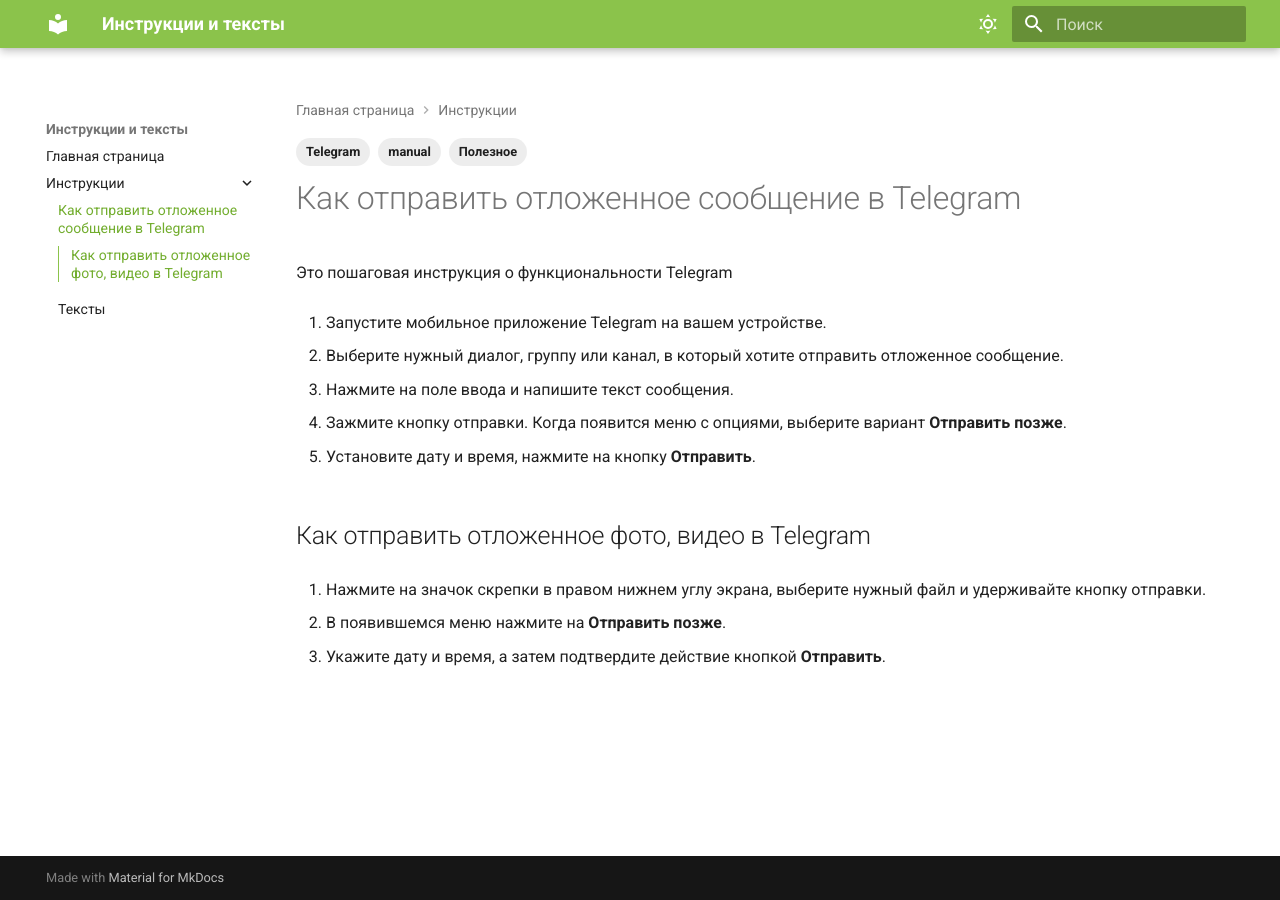
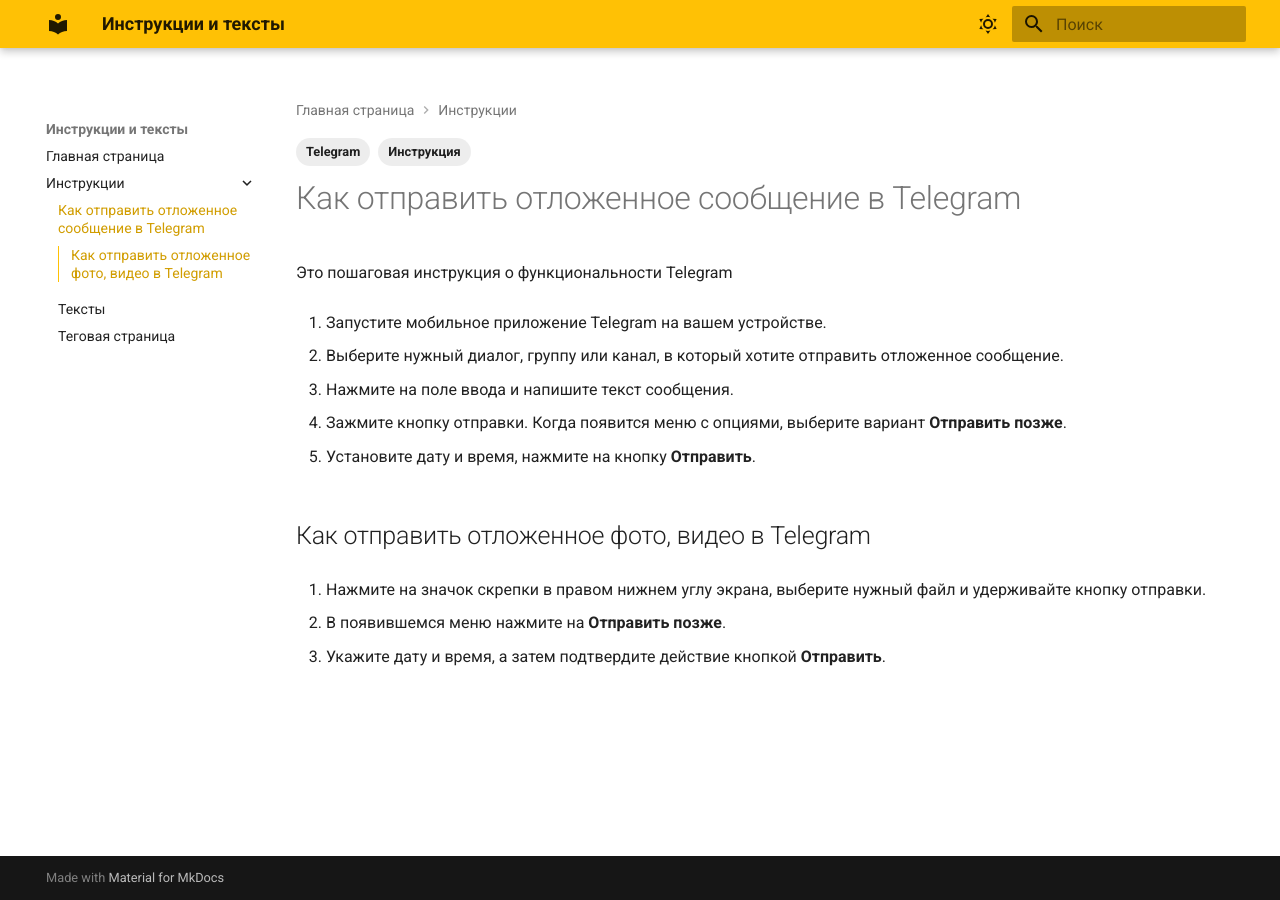
Before and after one commit to klodisapk/klodisa-pet-project, an MkDocs documentation site: the page built from docs/instructions/Telegram/klodisapk-instruction.md, in a window 1280 px wide. Built offline with MkDocs 1.6.1 and Material for MkDocs 9.7.7, drawn with Linux system fonts in a browser that asks for light colours.

Commit message:
Добавлена страница тегов

```diff
--- a/docs/instructions/Telegram/klodisapk-instruction.md
+++ b/docs/instructions/Telegram/klodisapk-instruction.md
@@ -1,8 +1,7 @@
 ---
 tags:
   - Telegram
-  - manual
-  - Полезное
+  - Инструкция
 ---
 
 # Как отправить отложенное сообщение в Telegram
--- a/mkdocs.yml
+++ b/mkdocs.yml
@@ -13,8 +13,8 @@
       toggle:
         icon: material/weather-sunny # Иконка для активации светлой темы
         name: Выключить солнышко # Всплывающий текст-подсказка
-      primary: light green # Основной цвет
-      accent: blue grey # Акцентный цвет
+      primary: amber # Основной цвет
+      accent: grey # Акцентный цвет
       # вы можете использовать любой цвет из списка:
       # red; pink; purple; deep purple; indigo; blue; light blue; cyan; teal;
       # green; light green; lime; yellow; amber; orange; deep orange; brown;
@@ -43,6 +43,7 @@
     - search.suggest
     - search.highlight
     - search.share
+
 nav:
 - Главная страница: index.md
 - Инструкции:
@@ -50,6 +51,8 @@
     - Как отправить отложенное сообщение в Telegram: instructions/Telegram/klodisapk-instruction.md
     - Тексты:
       - text/index.md
+    - Теговая страница: tags.md
+
 markdown_extensions: # Расширения markdown
   - admonition # Поддержка информационных панелей (сообщений типа «Внимание», «Совет», «Примечание», etc.)
   - footnotes # Поддержка встроенных сносок на страницах
@@ -65,12 +68,13 @@
   - pymdownx.emoji: # Иконки и эмодзи
       emoji_index: !!python/name:material.extensions.emoji.twemoji
       emoji_generator: !!python/name:material.extensions.emoji.to_svg
+
 plugins:
   - search
   - tags:
       tags_allowed:
       - Telegram
       - Инструкция
-      - manual
       - Полезное
+      - Портфолио
   - glightbox
```
Also changed, not shown: docs/tags.md (added, +3 -0 lines).
